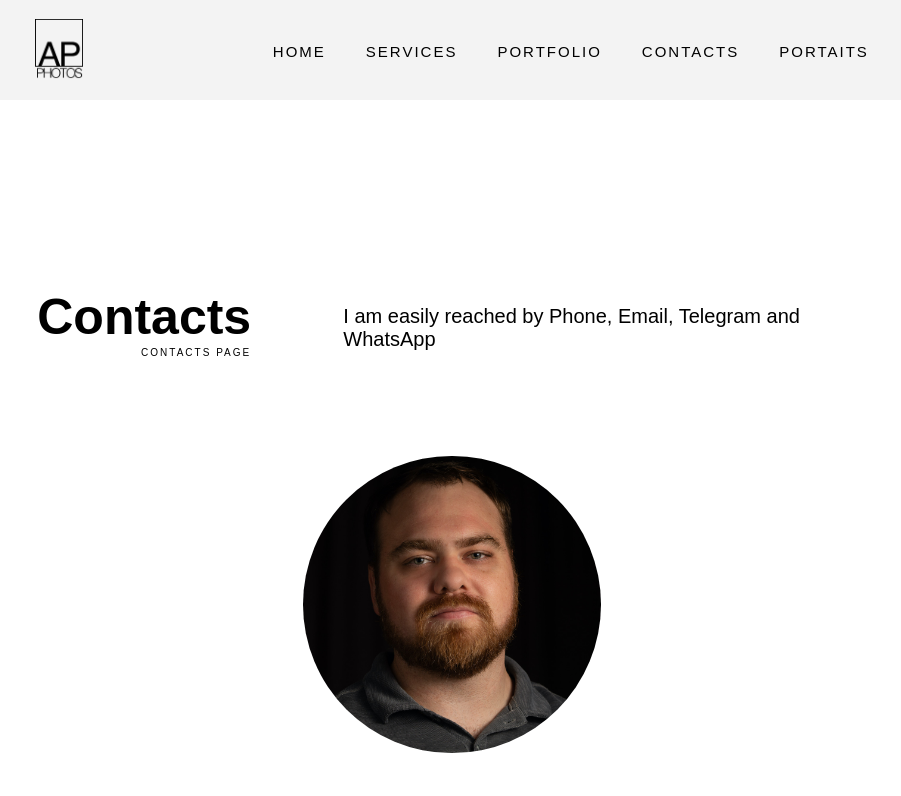
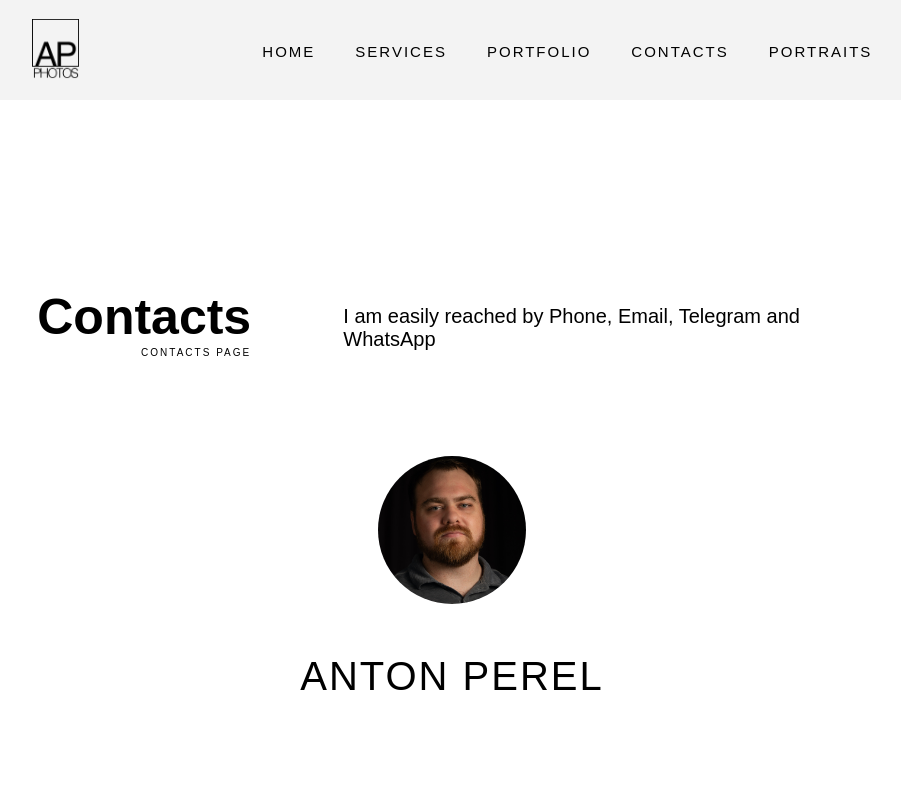
Before and after one commit to ap-eternalstudent/photoWebsite, a plain HTML site: page contacts.html in a window 1280 px wide. Shown: the top 796 px of the page, without its empty margins (188-1089 px from the left). Drawn offline with Linux system fonts and the light colour scheme.

Commit message:
typos, fixed overflowing 'contact me' button

```diff
--- a/contacts.html
+++ b/contacts.html
@@ -25,7 +25,7 @@
           </li>
           <li class="menu__item"><a href="./contacts.html">Contacts</a></li>
           <li class="menu__item">
-            <a href="./more-services.html">Portaits</a>
+            <a href="./more-services.html">Portraits</a>
           </li>
         </ul>
         <div class="menu__burger">
--- a/static/style/style.css
+++ b/static/style/style.css
@@ -259,7 +259,7 @@ a::after {
 }
 .selfport img {
   display: block;
-  max-width: 30%;
+  max-width: 15%;
   margin: auto;
   border-radius: 50%;
 }
```
Also changed, not shown: more-services.html (+5 -5 lines), services.html (+1 -1 lines).
